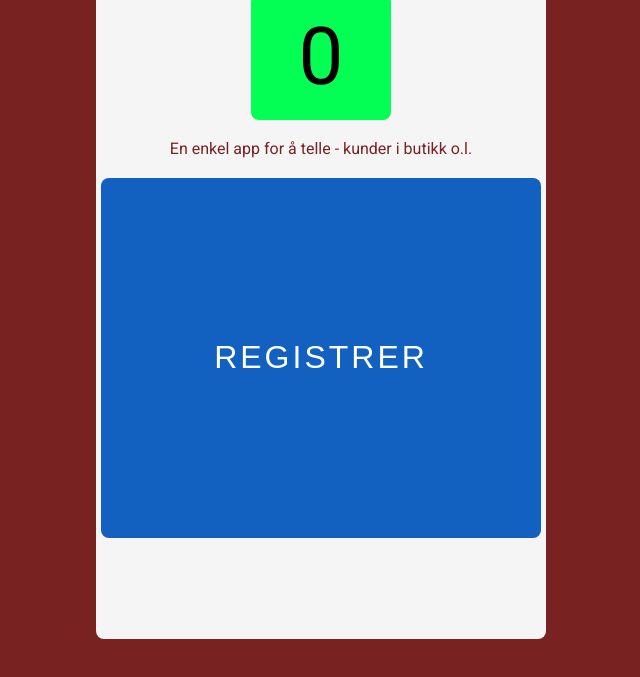
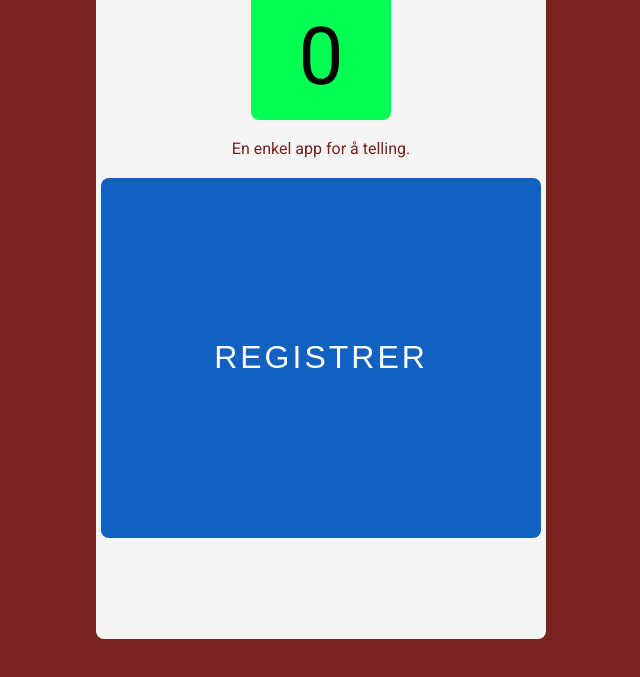
Before and after one commit to Frode10/people-count, a plain HTML site: page index.html in a window 1280 px wide. Shown: the part 81-758 px from the top of the page, without its empty margins (319-959 px from the left). Drawn offline with Linux system fonts and the light colour scheme; a web font is replaced by a local one.

Commit message:
holde telling

```diff
--- a/index.html
+++ b/index.html
@@ -13,7 +13,7 @@
     <div class="wrapper">
         <h1>ANTALL</h1>
         <h2 id="count-el">0</h2>
-        <p>En enkel app for å telle - kunder i butikk o.l.</p>
+        <p>En enkel app for å telling.</p>
         <button id="increment-btn" onclick="increment(); fadeEffect()">Registrer</button>
 
 
```
